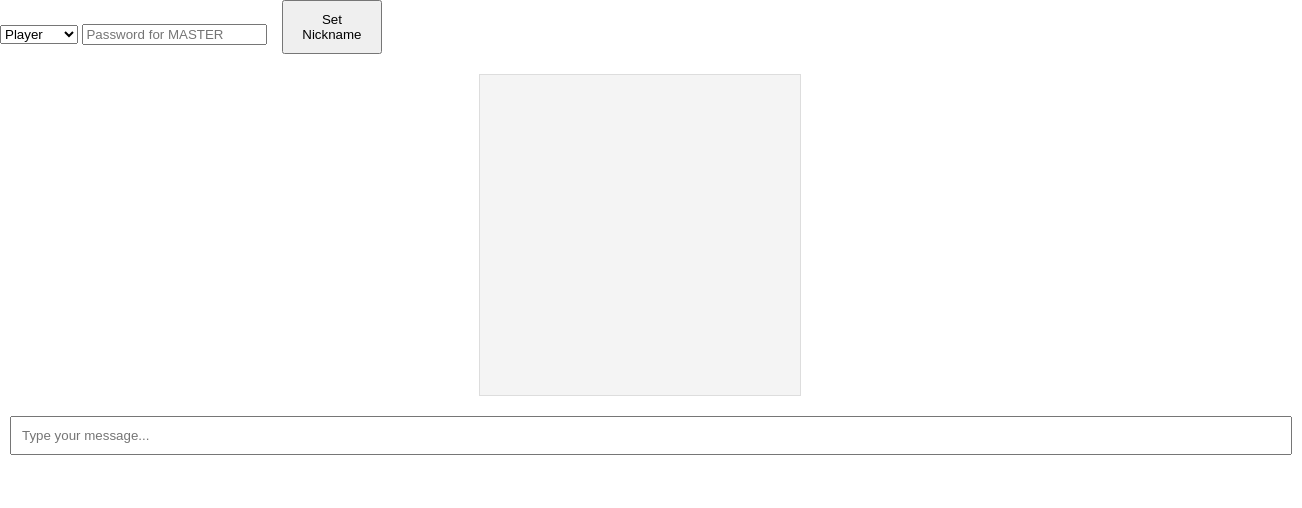
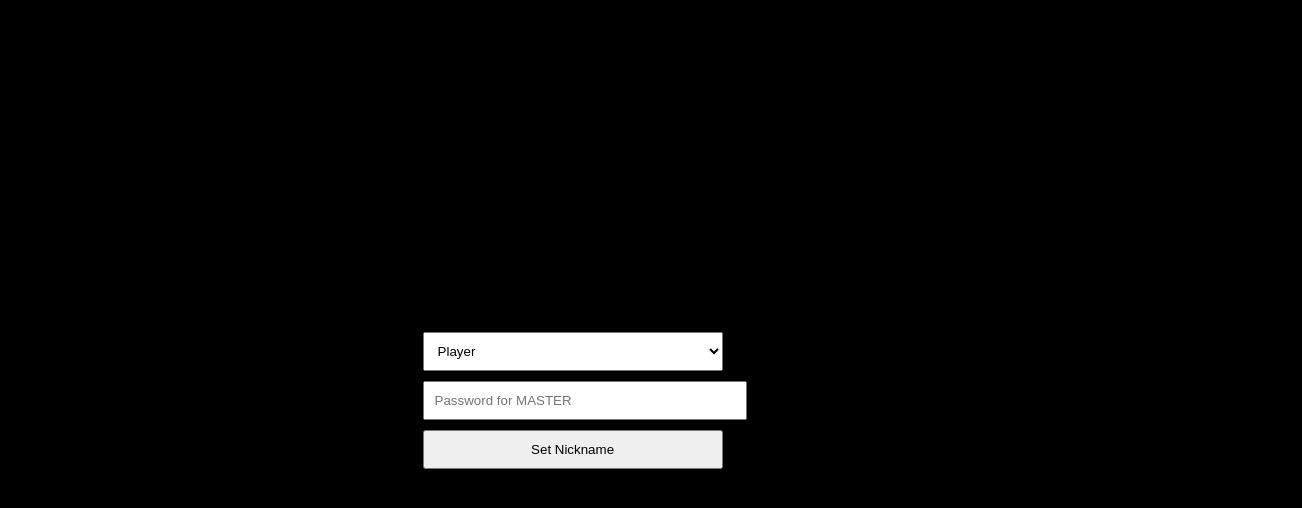
Before and after one commit to MisterPhlaphy/Game2, a website: page public/index.html in a window 1280 px wide. Shown: the whole page, 1302 px wide, since content can reach past the window. Drawn offline with nearby package versions, Linux system fonts and the light colour scheme; no server answers.

Commit message:
Update styles.css

```diff
--- a/public/styles.css
+++ b/public/styles.css
@@ -2,27 +2,39 @@ body, html {
     height: 100%;
     margin: 0;
     font-family: Arial, sans-serif;
+    background-color: black;
+    color: white;
+    display: flex;
+    justify-content: center;
+    align-items: center;
+}
+
+#chat-container {
+    display: none;
+    flex-direction: column;
+    align-items: center;
+    width: 80%;
+    max-width: 600px;
 }
 
 #chat-box {
-    height: 300px;
+    height: 500px;
+    width: 100%;
     overflow-y: scroll;
-    background-color: #f4f4f4;
-    border: 1px solid #ddd;
+    background-color: #333;
+    color: white;
+    border: 1px solid #444;
+    margin-bottom: 10px;
+    padding: 8px;
+}
+
+input[type="text"], input[type="password"], select, button {
     padding: 10px;
-    width: 300px;
-    margin: 20px auto;
+    margin: 5px;
+    width: 90%;
+    max-width: 300px;
 }
 
 input[type="text"] {
-    width: calc(100% - 22px);
-    padding: 10px;
-    margin: 0 10px 10px 10px;
+    width: calc(100% - 20px);
 }
-
-button {
-    width: 100px;
-    padding: 10px;
-    margin: 0 10px;
-    cursor: pointer;
-}
```
